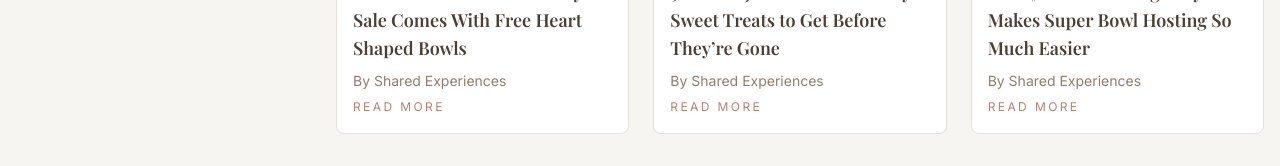
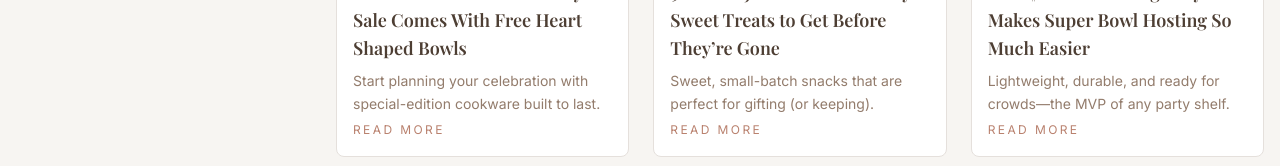
Before and after one commit to richardsterlingjackson/richardsterling-portfolio, a React (Vite) app in the folder shared-experiences/: page / in a window 1280 px wide. Shown: the part 1632-1798 px from the top of the page. Built offline with nearby package versions, Linux system fonts and the light colour scheme; no server answers.

Commit message:
new features

```diff
--- a/shared-experiences/src/pages/Index.tsx
+++ b/shared-experiences/src/pages/Index.tsx
@@ -170,7 +170,7 @@ export default function Index() {
                       image: postCardOne,
                       category: "Product & Brand News",
                       title: "Le Creuset’s Valentine’s Day Sale Comes With Free Heart Shaped Bowls",
-                          content: "By Shared Experiences",
+                      excerpt: "Start planning your celebration with special-edition cookware built to last.",
                       date: "Feb 08, 2026",
                       link: "/posts",
                       readMoreLabel: "Read more",
@@ -179,7 +179,7 @@ export default function Index() {
                       image: postCardTwo,
                       category: "Product & Brand News",
                       title: "9 Trader Joe’s Valentine’s Day Sweet Treats to Get Before They’re Gone",
-                          content: "By Shared Experiences",
+                      excerpt: "Sweet, small-batch snacks that are perfect for gifting (or keeping).",
                       date: "Feb 08, 2026",
                       link: "/posts",
                       readMoreLabel: "Read more",
@@ -188,7 +188,7 @@ export default function Index() {
                       image: postCardThree,
                       category: "Product & Brand News",
                       title: "This $10 Aldi Serving Tray Makes Super Bowl Hosting So Much Easier",
-                          content: "By Shared Experiences",
+                      excerpt: "Lightweight, durable, and ready for crowds—the MVP of any party shelf.",
                       date: "Feb 08, 2026",
                       link: "/posts",
                       readMoreLabel: "Read more",
```
Lines whose indentation alone changed are shown as unchanged.
